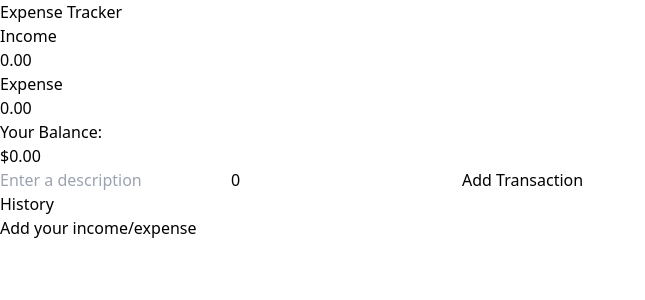
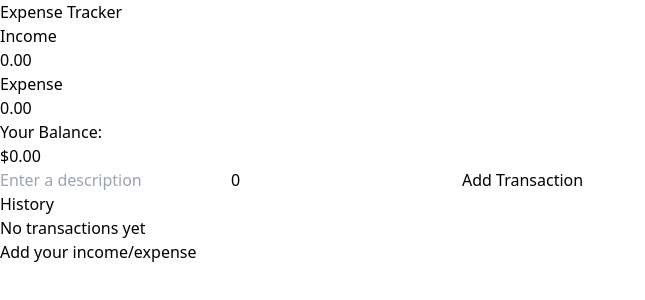
Before and after one commit to Jonatandb/react-expense-tracker, a React (Vite) app: page / in a window 1280 px wide. Shown: the top 300 px of the page, without its empty margins (0-645 px from the left). Built offline with nearby package versions, Linux system fonts and the light colour scheme.

Commit message:
Add message to show when no transactions were added yet

```diff
--- a/src/components/Transactions/TransactionList.jsx
+++ b/src/components/Transactions/TransactionList.jsx
@@ -8,9 +8,12 @@ function TransactionList() {
       <h3 className='text-slate-300 text-xl font-bold block w-full mb-2'>History</h3>
       <ul>
         {
-          transactions.map(t => (
-            <TransactionItem key={t.id} transaction={t} />
-          ))
+          transactions && transactions.length > 0
+            ?
+            transactions.map(t => (
+              <TransactionItem key={t.id} transaction={t} />
+            ))
+            : <h4>No transactions yet</h4>
         }
       </ul>
     </>
```
Also changed, not shown: 2 other files (tests, documents, lock files or other folders).
